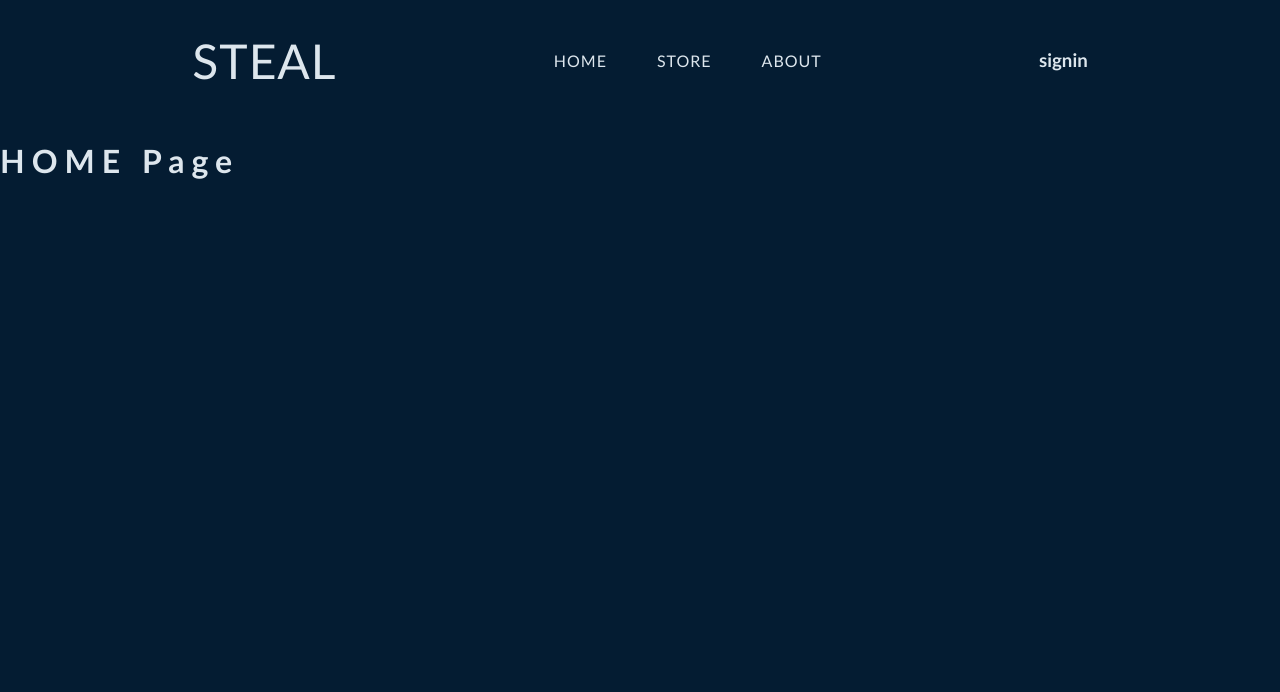
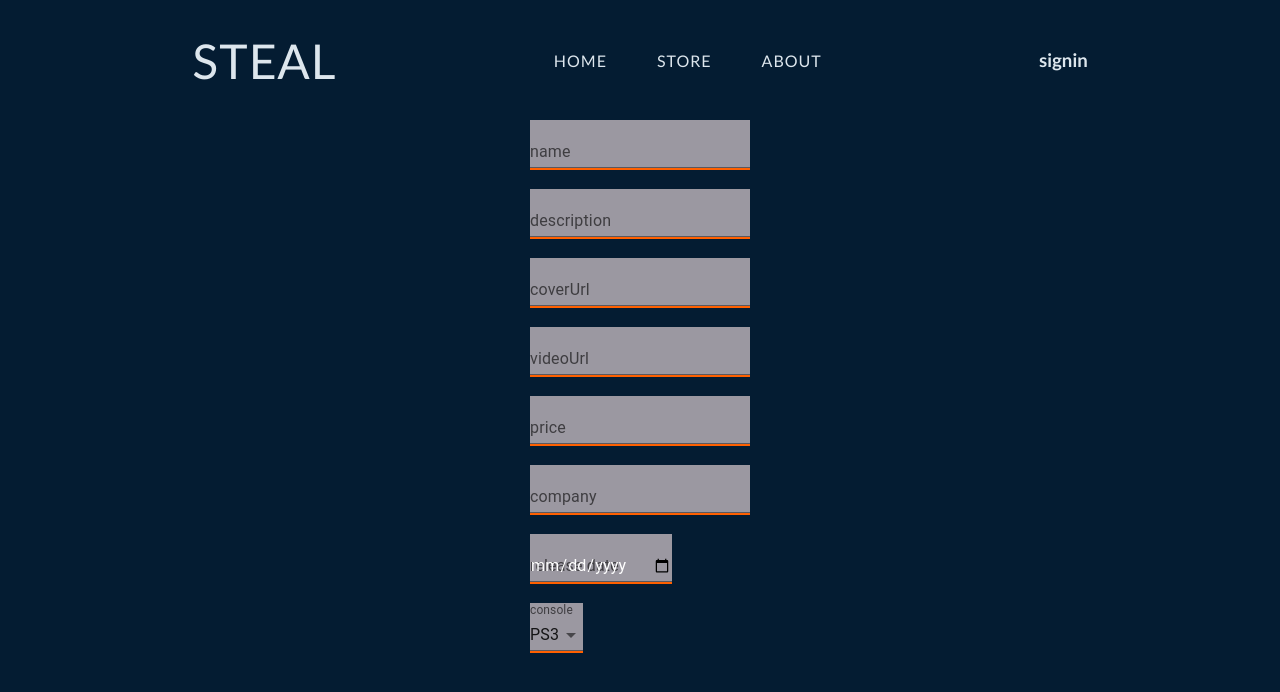
Before and after one commit to yosepov/4580-46, a React (Create React App) app: page /home in a window 1280 px wide. Shown: the top 692 px of the page. Built offline with nearby package versions, Linux system fonts and the light colour scheme.

Commit message:
add game

```diff
--- a/package.json
+++ b/package.json
@@ -19,6 +19,7 @@
     "immer": "^9.0.9",
     "react": "^18.2.0",
     "react-dom": "^18.2.0",
+    "react-hook-form": "^7.45.1",
     "react-icons": "^4.9.0",
     "react-redux": "^8.1.1",
     "react-router-dom": "^6.13.0",
--- /dev/null
+++ b/src/Components/Form/GameArea/AddGame/AddGame.tsx
@@ -0,0 +1,116 @@
+
+import { MenuItem, TextField, alpha } from '@mui/material';
+import { useForm } from 'react-hook-form';
+import { GameType, gameConsoles } from '../../../../Types/GameType';
+import "./addGame.css";
+
+export const AddGame = () => {
+    const { register, handleSubmit, formState } = useForm<GameType>();
+    const inputStyle = {
+        backgroundColor: alpha("#FFEBEB", 0.6),
+        borderBottom: '2px solid #FF6000',
+        input: { color: 'white' },
+    }
+
+
+
+    return <>
+        <div className='addGameContainer'>
+            <form>
+                <TextField
+                    type='text'
+                    label="name"
+                    variant='standard'
+                    color='warning'
+                    sx={inputStyle}
+                    title='name'
+                    {...register("name")}
+                />
+                <br />
+                <br />
+                <TextField
+                    type='text'
+                    label="description"
+                    variant='standard'
+                    color='warning'
+                    sx={inputStyle}
+                    title='description'
+                    {...register("description")}
+                />
+                <br />
+                <br />
+                <TextField
+                    type='text'
+                    label="coverUrl"
+                    variant='standard'
+                    color='warning'
+                    sx={inputStyle}
+                    title='coverUrl'
+                    {...register("coverUrl")}
+                />
+                <br />
+                <br />
+                <TextField
+                    type='text'
+                    label="videoUrl"
+                    variant='standard'
+                    color='warning'
+                    sx={inputStyle}
+                    title='videoUrl'
+                    {...register("videoUrl")}
+                />
+                <br />
+                <br />
+                <TextField
+                    type='number'
+                    label="price"
+                    variant='standard'
+                    color='warning'
+                    sx={inputStyle}
+                    title='price'
+                    {...register("price")}
+                />
+                <br />
+                <br />
+                <TextField
+                    type='text'
+                    label="company"
+                    variant='standard'
+                    color='warning'
+                    sx={inputStyle}
+                    title='company'
+                    {...register("company")}
+                />
+                <br />
+                <br />
+                <TextField
+                    type='date'
+                    label="release date"
+                    variant='standard'
+                    color='warning'
+                    sx={inputStyle}
+                    title='release date'
+                    {...register("release")}
+                />
+                <br />
+                <br />
+                <TextField
+                    select
+                    label="console"
+                    variant='standard'
+                    color='warning'
+                    sx={inputStyle}
+                    title='console'
+                    defaultValue={gameConsoles[0]}
+                    {...register("console")}
+                >
+                    {gameConsoles.map((console) => (
+                        <MenuItem key={console} value={console}>
+                            {console}
+                        </MenuItem>
+                    ))}
+                </TextField>
+            </form>
+        </div>
+    </>
+}
--- /dev/null
+++ b/src/Components/Form/GameArea/AddGame/addGame.css
@@ -0,0 +1,4 @@
+.addGameContainer{
+    display: flex;
+    justify-content: center;
+}
--- a/src/Components/Home/HomePage.tsx
+++ b/src/Components/Home/HomePage.tsx
@@ -1,3 +1,5 @@
+import { AddGame } from "../Form/GameArea/AddGame/AddGame"
+
 export const HomePage = () => {
-    return <h1>HOME Page</h1>
+    return <AddGame />
 }
--- /dev/null
+++ b/src/Types/GameType.ts
@@ -0,0 +1,22 @@
+export type GameType = {
+    id: string;
+    name: string;
+    description: string;
+    coverUrl: string;
+    imageUrl: string[];
+    videoUrl: string;
+    category: GameCategoryType[];
+    console: GameConsoleType[];
+    price: number;
+    rating: number[];
+    release: string;
+    company: string;
+    version: string;
+}
+
+
+export type GameCategoryType = 'Action' | 'FPS' | 'Strategy' | 'Horror' | 'RPG' | 'MMO' | 'Adventure' | 'Simulator' | 'Multiplayer'
+export type GameConsoleType = 'PS3' | 'PS4' | 'PS5' | 'XBOX360' | 'XBOXONE' | 'XBOX-S' | 'XBOX-X' | 'PC' | 'Mobile' | 'Nintendo'
+
+export const gameCategories: GameCategoryType[] = ['Action', 'FPS', 'Strategy', 'Horror', 'RPG', 'MMO', 'Adventure', 'Simulator', 'Multiplayer']
+export const gameConsoles: GameConsoleType[] = ['PS3', 'PS4', 'PS5', 'XBOX360', 'XBOXONE', 'XBOX-S', 'XBOX-X', 'PC', 'Mobile', 'Nintendo']
```
Also changed, not shown: 1 other file (tests, documents, lock files or other folders).
